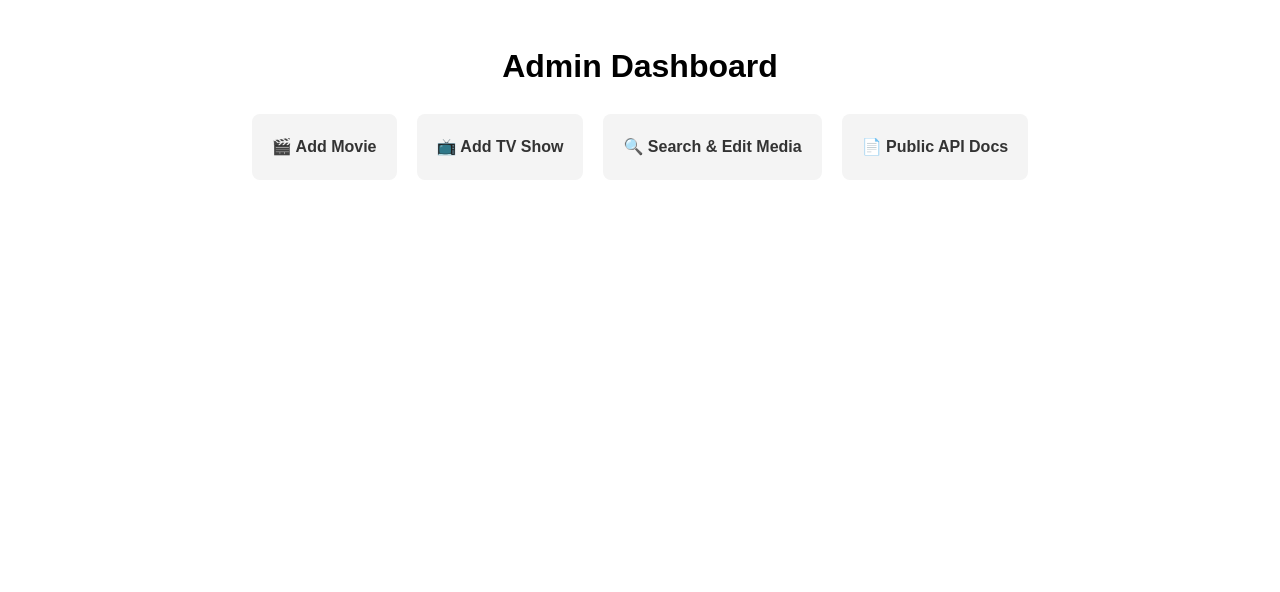
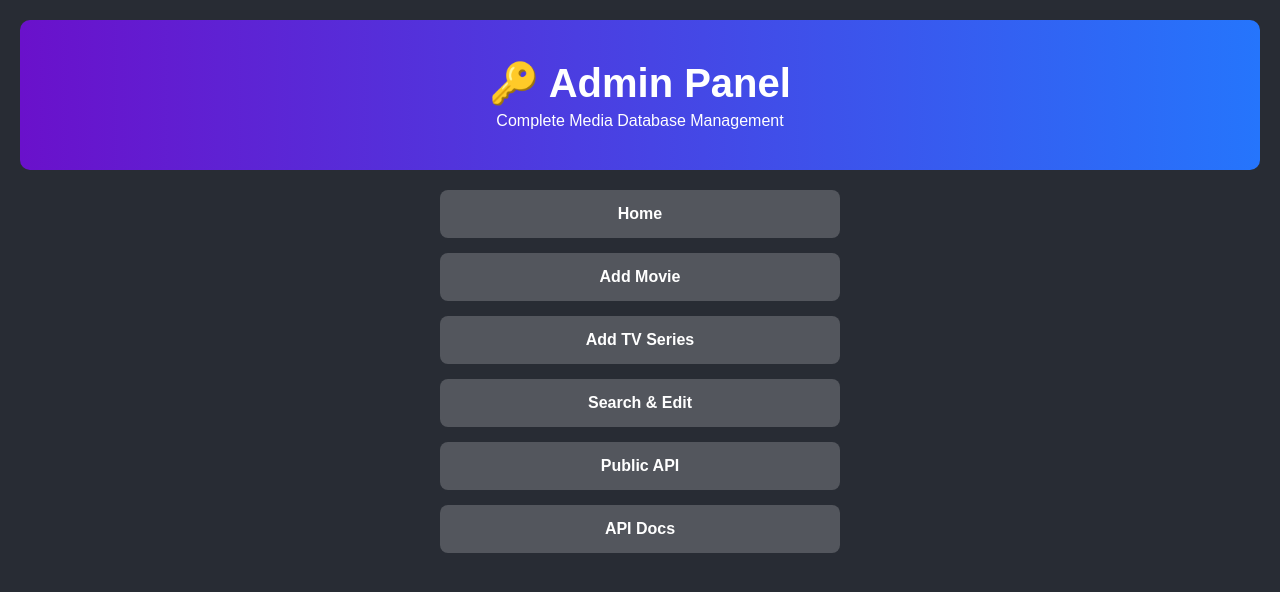
Before and after one commit to venurA-the/databasee, a Flask app: template templates/admin_dashboard.html in a window 1280 px wide. Shown: the top 592 px of the page. Run offline with Flask 3, Linux system fonts and the light colour scheme; the template is opened without the code that fills it, so the values that code supplies are empty; some libraries are stand-ins or nearby versions.

Commit message:
Update admin_dashboard.html

```diff
--- a/templates/admin_dashboard.html
+++ b/templates/admin_dashboard.html
@@ -3,22 +3,39 @@
 <head>
     <meta charset="UTF-8">
     <meta name="viewport" content="width=device-width, initial-scale=1.0">
-    <title>Admin Dashboard</title>
+    <title>Admin Panel</title>
     <style>
-        body { font-family: sans-serif; line-height: 1.6; padding: 20px; max-width: 800px; margin: auto; }
-        h1 { text-align: center; }
-        ul { list-style: none; padding: 0; display: flex; flex-wrap: wrap; justify-content: center; gap: 20px; }
-        li { background: #f4f4f4; padding: 20px; border-radius: 8px; text-align: center; }
-        a { text-decoration: none; color: #333; font-weight: bold; }
+        body { font-family: sans-serif; background: #282c34; color: #fff; text-align: center; margin: 0; padding: 20px; }
+        .admin-header { background: linear-gradient(to right, #6a11cb, #2575fc); padding: 40px 20px; border-radius: 10px; margin-bottom: 20px; }
+        .admin-header h1 { margin: 0; font-size: 2.5em; }
+        .admin-header p { margin: 5px 0 0; }
+        .nav-buttons { display: flex; flex-direction: column; gap: 15px; max-width: 400px; margin: 0 auto; }
+        .nav-buttons a {
+            background: rgba(255, 255, 255, 0.2);
+            color: #fff;
+            padding: 15px;
+            border-radius: 8px;
+            text-decoration: none;
+            font-weight: bold;
+            transition: background 0.3s ease;
+        }
+        .nav-buttons a:hover {
+            background: rgba(255, 255, 255, 0.3);
+        }
     </style>
 </head>
 <body>
-    <h1>Admin Dashboard</h1>
-    <ul>
-        <li><a href="/admin/add_movie">🎬 Add Movie</a></li>
-        <li><a href="/admin/add_tv">📺 Add TV Show</a></li>
-        <li><a href="/admin/search">🔍 Search & Edit Media</a></li>
-        <li><a href="/api/media">📄 Public API Docs</a></li>
-    </ul>
+    <div class="admin-header">
+        <h1>🔑 Admin Panel</h1>
+        <p>Complete Media Database Management</p>
+    </div>
+    <div class="nav-buttons">
+        <a href="/admin">Home</a>
+        <a href="/admin/add_movie">Add Movie</a>
+        <a href="/admin/add_tv">Add TV Series</a>
+        <a href="/admin/search_and_edit">Search & Edit</a>
+        <a href="/api/media">Public API</a>
+        <a href="#">API Docs</a>
+    </div>
 </body>
 </html>
```
